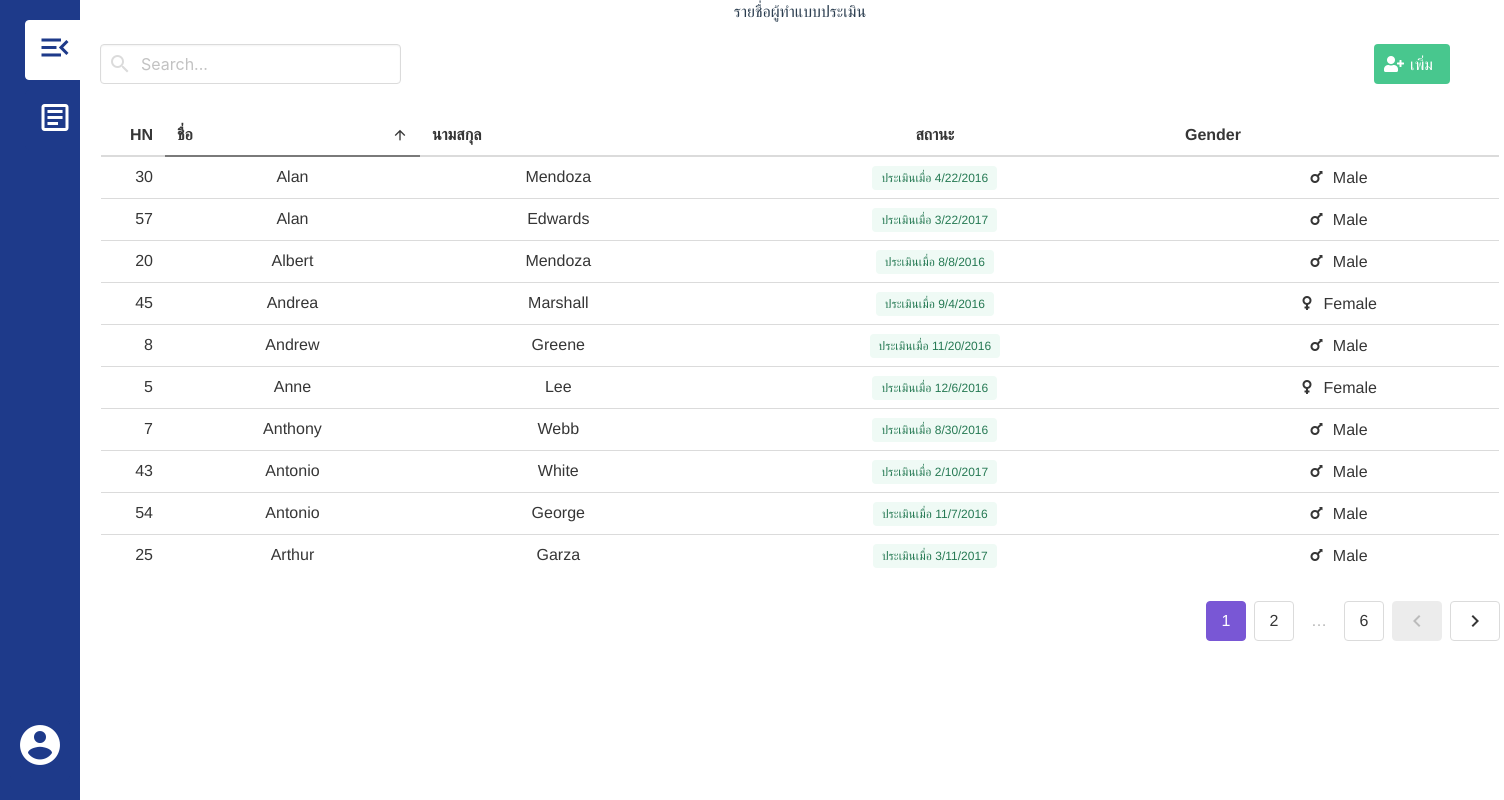
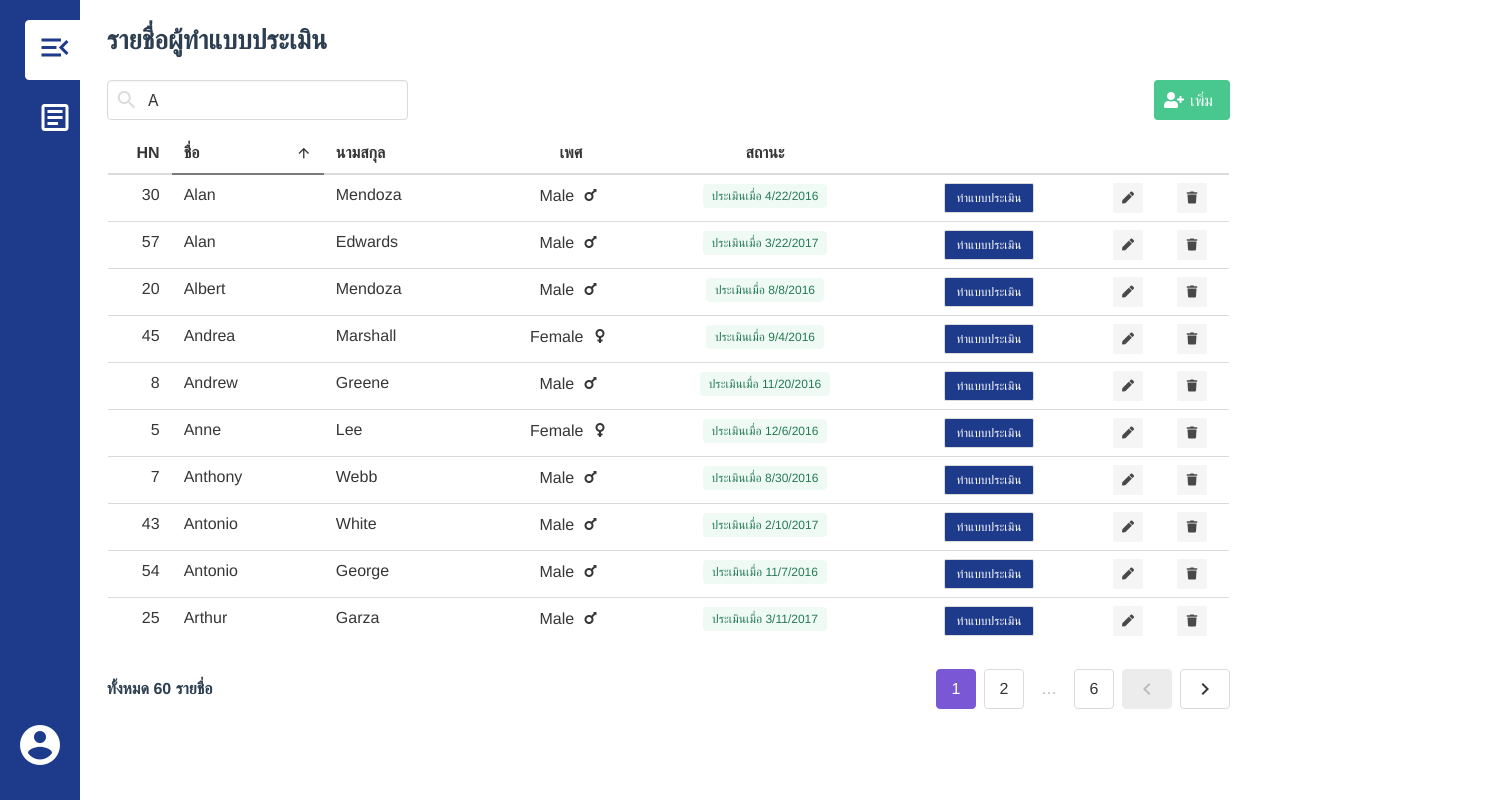
Before and after one commit to pspapleng/ECGA-front-end, a Vue app: page /patientlist in a window 1280 px wide. Shown: the whole page, 1504 px wide, since content can reach past the window. Built offline with nearby package versions, Linux system fonts and the light colour scheme.

Commit message:
update patientlist

```diff
--- a/src/views/patientlist.vue
+++ b/src/views/patientlist.vue
@@ -1,26 +1,43 @@
 <template>
   <div>
     <section>
-      <div>
+      <div class="columns is-gapless">
+        <div class="column is-1">
           <Sidebar />
         </div>
-      <div style="position: relative; left: 100px; width: 1400px">
+        <div class="column is-11">
           <div>
-          <h1>รายชื่อผู้ทำแบบประเมิน</h1>
+            <h1
+              style="
+                font-size: 1.6667rem;
+                text-align: left;
+                font-weight: 600;
+                padding: 20px 0px 0px;
+              "
+            >
+              รายชื่อผู้ทำแบบประเมิน
+            </h1>
           </div>
-        <div style="padding: 20px 0px 30px">
-          <b-field grouped >
-            <b-input placeholder="Search..." type="search" icon="magnify">
+          <div style="padding: 20px 0px 0px">
+            <b-field grouped>
+              <b-input v-model="in_search"
+              placeholder="Search..." type="search" icon="magnify">
               </b-input>
-            <b-button type="is-success"
+              <b-button
+                type="is-success"
                 icon-left="user-plus"
                 icon-pack="fas"
-                style="position: absolute; right: 50px;">
+                style="position: absolute; right: 50px"
+                @click="doc()"
+              >
                 เพิ่ม
               </b-button>
             </b-field>
           </div>
-        <div>
+          <div
+            class="column is-12"
+            style="padding-right: 50px; padding-left: 0px"
+          >
             <b-table
               :data="data1"
               :paginated="true"
@@ -35,6 +52,7 @@
               aria-previous-label="Previous page"
               aria-page-label="Page"
               aria-current-label="Current page"
+              style="text-align: left"
             >
               <b-table-column
                 field="id"
@@ -50,10 +68,13 @@
               <b-table-column
                 field="user.first_name"
                 label="ชื่อ"
+                @click="isActive = true"
                 sortable
                 v-slot="props"
               >
-              {{ props.row.user.first_name }}
+                <span @click="isActive = true">{{
+                  props.row.user.first_name
+                }}</span>
               </b-table-column>
 
               <b-table-column
@@ -65,30 +86,151 @@
                 {{ props.row.user.last_name }}
               </b-table-column>
 
+              <b-table-column label="เพศ" centered width="140" v-slot="props">
+                <span>
+                  {{ props.row.gender }}
+                  <b-icon
+                    pack="fas"
+                    :icon="props.row.gender === 'Male' ? 'mars' : 'venus'"
+                  >
+                  </b-icon>
+                </span>
+              </b-table-column>
+
               <b-table-column
                 field="date"
                 label="สถานะ"
                 sortable
                 centered
+                width="200"
                 v-slot="props"
               >
                 <span class="tag is-success is-light">
-                ประเมินเมื่อ {{ new Date(props.row.date).toLocaleDateString() }}
+                  ประเมินเมื่อ
+                  {{ new Date(props.row.date).toLocaleDateString() }}
                 </span>
               </b-table-column>
 
-            <b-table-column label="Gender" v-slot="props">
-              <span>
-                <b-icon
-                  pack="fas"
-                  :icon="props.row.gender === 'Male' ? 'mars' : 'venus'"
+              <b-table-column width="200" centered>
+                <b-button
+                  style="background-color: #1e3a8a; color: white"
+                  size="is-small"
                 >
-                </b-icon>
-                {{ props.row.gender }}
-              </span>
+                  ทำแบบประเมิน
+                </b-button>
               </b-table-column>
+
+              <b-table-column width="40">
+                <b-button
+                  type="is-light"
+                  icon-right="pen"
+                  icon-pack="fas"
+                  size="is-small"
+                />
+              </b-table-column>
+
+              <b-table-column width="40">
+                <b-button
+                  type="is-light"
+                  icon-right="trash"
+                  icon-pack="fas"
+                  size="is-small"
+                />
+              </b-table-column>
+
+              <template #bottom-left>
+                <b>ทั้งหมด {{ data1.length }} รายชื่อ</b>
+              </template>
             </b-table>
           </div>
+        </div>
+        <b-modal v-model="isActive">
+          <form class="card">
+            <div class="column is-full has-background-grey-light">
+              <strong id="head">ประวัติผู้เข้ารับบริการ</strong>
+            </div>
+            <div class="name column is-full has-background-grey-light">
+              <strong id="head-name">นางสาว ธิดาพร ชาวคูเวียง</strong>
+            </div>
+            <div class="column is-full">
+              <div class="level">
+                <div class="br column is-6">
+                  <b-field grouped>
+                    <b-field id="tx" label="ชื่อ">
+                      <b-input id="info" value="ธิดาพร" disabled></b-input>
+                    </b-field>
+                    <b-field id="tx" label="นามสกุล">
+                      <b-input id="info" value="ชาวคูเวียง" disabled></b-input>
+                    </b-field>
+                  </b-field>
+                  <b-field grouped>
+                    <b-field id="tx" label="เพศ">
+                      <b-input id="info" value="หญิง" disabled></b-input>
+                    </b-field>
+                  </b-field>
+                  <b-field grouped>
+                    <b-field id="tx" label="วัน เดือน ปีเกิด">
+                      <b-field class="column is-2">
+                        <b-input id="info" value="9" disabled></b-input>
+                      </b-field>
+                      <b-field class="column is-2">
+                        <b-input id="info" value="กันยายน" disabled></b-input>
+                      </b-field>
+                      <b-field class="column is-2">
+                        <b-input id="info" value="1994" disabled></b-input>
+                      </b-field>
+                    </b-field>
+                  </b-field>
+                  <b-field grouped>
+                    <b-field id="tx" label="อายุ" class="column is-4">
+                      <b-input id="info" value="27" disabled></b-input>
+                    </b-field>
+                  </b-field>
+                </div>
+                <div class="bl column is-6">
+                  <b-field grouped>
+                    <b-field id="tx" label="วันที่เข้ารับบริการ">
+                      <b-field class="column is-2">
+                        <b-input id="info" value="19" disabled></b-input>
+                      </b-field>
+                      <b-field class="column is-2">
+                        <b-input id="info" value="มีนาคม" disabled></b-input>
+                      </b-field>
+                      <b-field class="column is-2">
+                        <b-input id="info" value="2021" disabled></b-input>
+                      </b-field>
+                    </b-field>
+                  </b-field>
+                  <b-field grouped>
+                    <b-field id="tx" label="น้ำหนัก" class="column is-3">
+                      <b-input id="info" value="50" disabled></b-input>
+                    </b-field>
+                    <b-field id="tx" label="ส่วนสูง" class="column is-3">
+                      <b-input id="info" value="145" disabled></b-input>
+                    </b-field>
+                    <b-field id="tx" label="BMI" class="column is-3">
+                      <b-input id="info" value="23.78" disabled></b-input>
+                    </b-field>
+                  </b-field>
+                  <b-field grouped>
+                    <b-field id="tx" label="รอบเอว" class="column is-4">
+                      <b-input id="info" value="32" disabled></b-input>
+                    </b-field>
+                  </b-field>
+                  <b-field grouped>
+                    <b-field
+                      id="tx"
+                      label="ประวัติการล้มใน 1 ปี"
+                      class="column is-5"
+                    >
+                      <b-input id="info" value="365" disabled></b-input>
+                    </b-field>
+                  </b-field>
+                </div>
+              </div>
+            </div>
+          </form>
+        </b-modal>
       </div>
     </section>
   </div>
@@ -105,7 +247,17 @@ export default {
   data() {
     return {
       data1,
+      isActive: false,
+      in_search: "A"
     };
+  },
+  methods: {
+    doc() {
+      return data1.filter(item => {
+        console.log(item.user.first_name === this.in_search);
+        return item.user.first_name == this.in_search
+      })
+    }
   },
 };
 </script>
```
Lines whose indentation alone changed are shown as unchanged.
